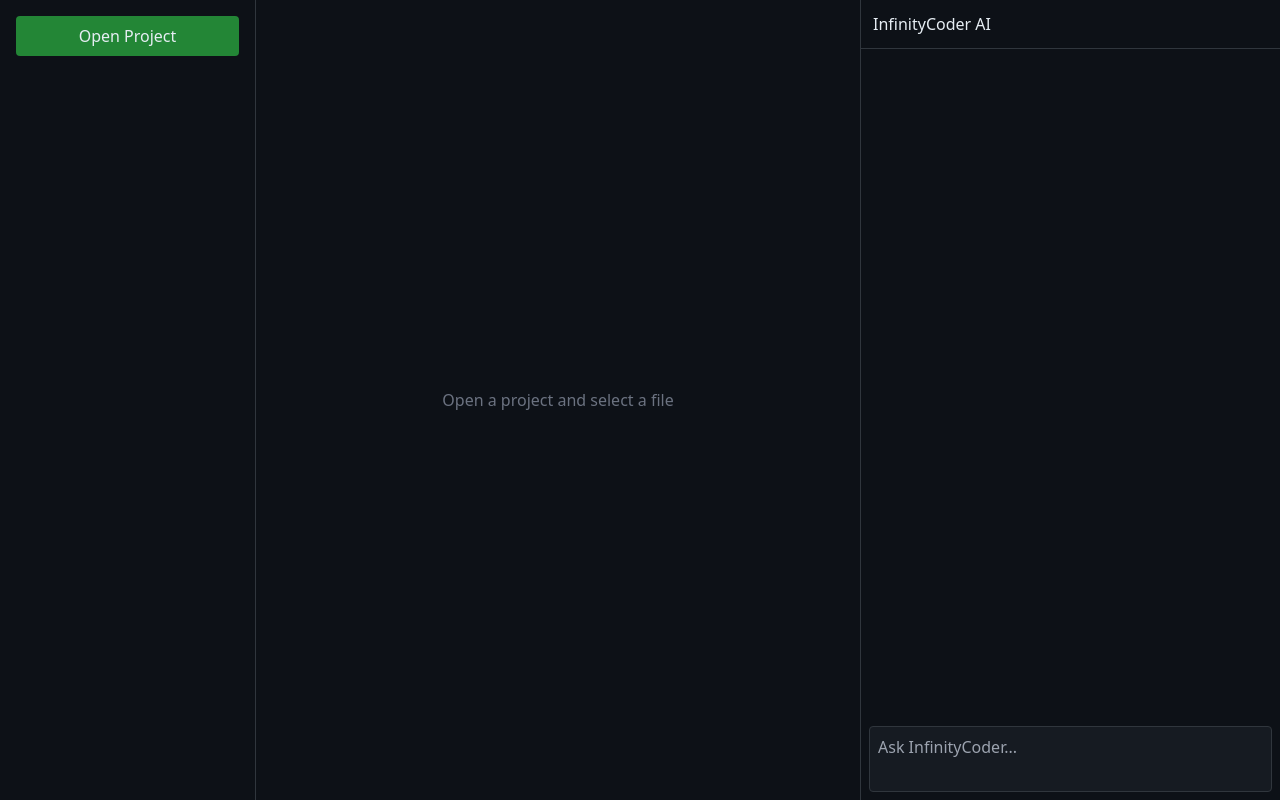
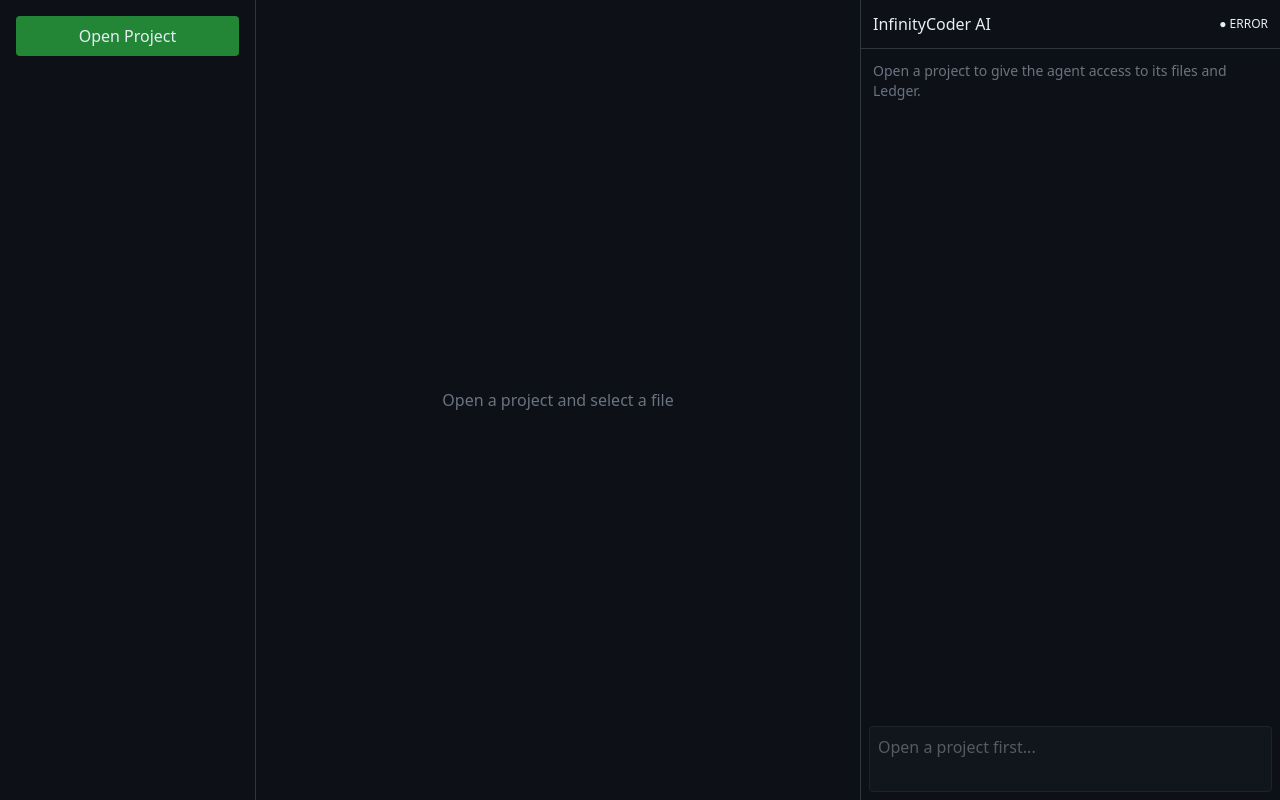
Before and after one commit to miron28022014-wq/InfinityCoder2.0, a React (Vite) app: page / in a window 1280 px wide. Built offline with nearby package versions, Linux system fonts and the light colour scheme.

Commit message:
Add AI readiness state and robust chat UX

```diff
--- a/src/components/Chat.tsx
+++ b/src/components/Chat.tsx
@@ -1,2 +1,93 @@
-import{useState}from"react";import{useAI}from"../hooks/useAI";import{SYSTEM_PROMPT}from"../lib/systemPrompt";
-export function Chat({workspaceRoot,openFilePath,openFileContent}:{workspaceRoot:string;openFilePath:string|null;openFileContent:string}){const{messages,streaming,sendMessage}=useAI({engineBaseUrl:"http://127.0.0.1:8080",systemPrompt:SYSTEM_PROMPT,openFilePath,openFileContent,workspaceRoot});const[input,setInput]=useState("");const[live,setLive]=useState("");return <div className="h-full flex flex-col"><div className="p-3 border-b border-[#30363d]">InfinityCoder AI</div><div className="flex-1 overflow-auto p-3 text-sm">{messages.map((m,i)=><div key={i} className="mb-3 whitespace-pre-wrap"><b>{m.role}: </b>{m.content}</div>)}{streaming&&<div className="whitespace-pre-wrap">{live}</div>}</div><textarea value={input} onChange={e=>setInput(e.target.value)} onKeyDown={async e=>{if(e.key==="Enter"&&!e.shiftKey){e.preventDefault();const q=input;setInput("");setLive("");try{await sendMessage(q,s=>setLive(x=>x+s))}catch(err){setLive(String(err))}}}} className="m-2 p-2 bg-[#161b22] border border-[#30363d] rounded resize-none" placeholder="Ask InfinityCoder..."/></div>}
+import { useEffect, useState } from "react";
+import { invoke } from "@tauri-apps/api/core";
+import { useAI } from "../hooks/useAI";
+import { SYSTEM_PROMPT } from "../lib/systemPrompt";
+
+export function Chat({
+  workspaceRoot,
+  openFilePath,
+  openFileContent
+}: {
+  workspaceRoot: string;
+  openFilePath: string | null;
+  openFileContent: string;
+}) {
+  const { messages, streaming, sendMessage } = useAI({
+    engineBaseUrl: "http://127.0.0.1:8080",
+    systemPrompt: SYSTEM_PROMPT,
+    openFilePath,
+    openFileContent,
+    workspaceRoot
+  });
+
+  const [input, setInput] = useState("");
+  const [live, setLive] = useState("");
+  const [aiStatus, setAiStatus] = useState("starting");
+
+  useEffect(() => {
+    let cancelled = false;
+    const poll = async () => {
+      const status = await invoke<string>("ai_status").catch(() => "error:backend unavailable");
+      if (!cancelled) setAiStatus(status);
+    };
+    poll();
+    const id = window.setInterval(poll, 1000);
+    return () => {
+      cancelled = true;
+      window.clearInterval(id);
+    };
+  }, []);
+
+  const ready = aiStatus === "ready";
+
+  return (
+    <div className="h-full flex flex-col bg-[#0d1117]">
+      <div className="p-3 border-b border-[#30363d] flex items-center justify-between">
+        <span>InfinityCoder AI</span>
+        <span className="text-xs" title={aiStatus}>
+          {ready ? "● READY" : aiStatus.startsWith("error:") ? "● ERROR" : "● STARTING"}
+        </span>
+      </div>
+
+      <div className="flex-1 overflow-auto p-3 text-sm">
+        {!workspaceRoot && (
+          <div className="text-gray-500">Open a project to give the agent access to its files and Ledger.</div>
+        )}
+
+        {messages.map((m, i) => (
+          <div key={i} className="mb-3 whitespace-pre-wrap">
+            <b>{m.role}: </b>{m.content}
+          </div>
+        ))}
+
+        {streaming && (
+          <div className="mb-3 whitespace-pre-wrap">
+            <b>assistant: </b>{live}
+          </div>
+        )}
+      </div>
+
+      <textarea
+        disabled={!workspaceRoot || !ready || streaming}
+        value={input}
+        onChange={e => setInput(e.target.value)}
+        onKeyDown={async e => {
+          if (e.key === "Enter" && !e.shiftKey) {
+            e.preventDefault();
+            const q = input.trim();
+            if (!q) return;
+            setInput("");
+            setLive("");
+            try {
+              await sendMessage(q, s => setLive(x => x + s));
+            } catch (err) {
+              setLive(String(err));
+            }
+          }
+        }}
+        className="m-2 p-2 bg-[#161b22] border border-[#30363d] rounded resize-none disabled:opacity-50"
+        placeholder={!workspaceRoot ? "Open a project first..." : ready ? "Ask InfinityCoder..." : "AI engine is loading..."}
+      />
+    </div>
+  );
+}
```
